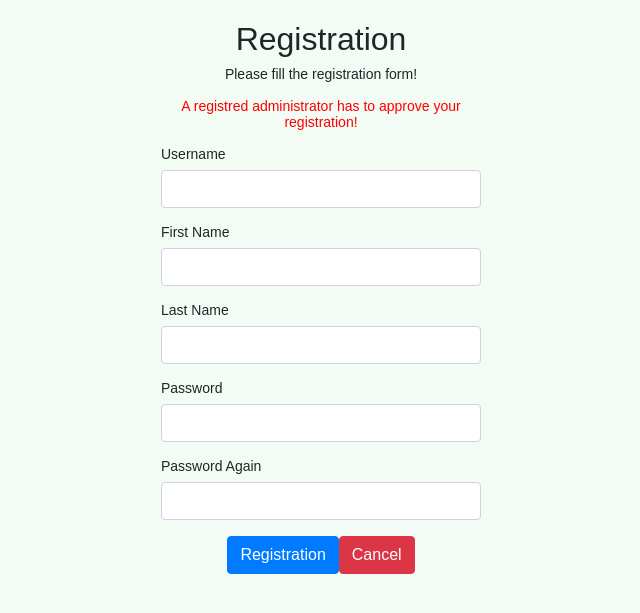
After one commit to milanbalazs/record_management_system, a PHP site: page /registration.php in a window 1280 px wide. The commit adds this page. Shown: the top 613 px of the page, without its empty margins (319-959 px from the left). Run offline with PHP 8.4, Linux system fonts and the light colour scheme.

Commit message:
Add registartion page and add 'approval' page (the registration can be approved here)

```diff
--- /dev/null
+++ b/app/registration.css
@@ -0,0 +1,20 @@
+body {
+    font: 14px sans-serif;
+    background-color: #f2fcf5;
+}
+
+h2.registration_text, p.please_fill_text {
+    text-align: center;
+}
+
+.please_fill_text_important {
+    text-align: center;
+    color: red;
+}
+
+.wrapper {
+    width: 360px;
+    padding: 20px;
+    margin-left:auto;
+    margin-right:auto;
+}
--- /dev/null
+++ b/app/registration.php
@@ -0,0 +1,145 @@
+<?php
+// Initialize the session
+session_start();
+
+// Include common PHP file
+require_once "common.php";
+
+// Check if the user is already logged in, if yes then redirect him to index page
+if(isset($_SESSION["loggedin"]) && $_SESSION["loggedin"] === true){
+    redirect("index.php");
+}
+
+// Include config PHP file
+require_once "config.php";
+
+// Define variables and initialize with empty values
+$username = $password = $first_name = $last_name = $second_password = "";
+$username_err = $password_err = $registration_err = $first_name_err = $last_name_err = $second_password_err = "";
+
+if($_SERVER['REQUEST_METHOD'] == "POST" and isset($_POST['cancel_btn'])) {
+    redirect("index.php");
+}
+
+// Processing form data when form is submitted
+if($_SERVER["REQUEST_METHOD"] == "POST" and isset($_POST['save_btn'])){
+
+    // Check if username is empty
+    if(empty(trim($_POST["username"]))){
+        $username_err = "Please enter username!";
+    } else{
+        $username = trim($_POST["username"]);
+    }
+
+    // Check if first name is empty
+    if(empty(trim($_POST["first_name"]))){
+        $first_name_err = "Please enter first name!";
+    } else{
+        $first_name = trim($_POST["first_name"]);
+    }
+
+    // Check if last name is empty
+    if(empty(trim($_POST["last_name"]))){
+        $last_name_err = "Please enter last name!";
+    } else{
+        $last_name = trim($_POST["last_name"]);
+    }
+
+    // Check if password is empty
+    if(empty(trim($_POST["password"]))){
+        $password_err = "Please enter your password!";
+    } else{
+        $password = trim($_POST["password"]);
+    }
+
+        // Check if second password is empty
+    if(empty(trim($_POST["second_password"]))){
+        $second_password_err = "Please enter password again!";
+    } else{
+        $second_password = trim($_POST["second_password"]);
+    }
+
+    // Validate credentials
+    if(empty($username_err) && empty($password_err) && empty($first_name_err) && empty($last_name_err) && empty($second_password_err)){
+        if (md5($password) != md5($second_password)) {
+            $registration_err = "The password and re-password don't match!";
+        }
+        else{
+            // Prepare an insert statement
+            $sql = "INSERT INTO admin_users (user_name, first_name, last_name, password_hash, approved) VALUES";
+            $sql .= " ('" . $username . "',";
+            $sql .= " '" . $first_name . "',";
+            $sql .= " '" . $last_name . "',";
+            $sql .= " '" . md5($password) . "',";
+            $sql .= " '" . 0 . "')";
+
+            if ($record_management_system_db_conn->query($sql) === TRUE) {
+                // Redirect to index page.
+                redirect("index.php");
+            }
+            else {
+                echo "Error create user: " . $record_management_system_db_conn->error;
+                $registration_err = "Error create user: " . $record_management_system_db_conn->error;
+            }
+        }
+    }
+}
+?>
+
+<!DOCTYPE html>
+<html lang="en">
+<head>
+    <meta charset="UTF-8">
+    <title>Registration</title>
+    <link rel="stylesheet" href="https://stackpath.bootstrapcdn.com/bootstrap/4.5.2/css/bootstrap.min.css">
+    <link rel="stylesheet" href="registration.css">
+    <link rel="icon" href="favicon.ico" type="image/x-icon">
+</head>
+<body>
+    <div class="wrapper">
+        <h2 class="registration_text">Registration</h2>
+        <p class="please_fill_text">Please fill the registration form!</p>
+        <p class="please_fill_text_important">A registred administrator has to approve your registration!</p>
+
+        <?php
+        if(!empty($registration_err)){
+            echo '<div class="alert alert-danger">' . $registration_err . '</div>';
+        }
+        ?>
+
+        <form action="<?php echo htmlspecialchars($_SERVER["PHP_SELF"]); ?>" method="post">
+            <div class="form-group">
+                <label>Username</label>
+                <input type="text" name="username" class="form-control <?php echo (!empty($username_err)) ? 'is-invalid' : ''; ?>" value="<?php echo $username; ?>">
+                <span class="invalid-feedback"><?php echo $username_err; ?></span>
+            </div>
+            <div class="form-group">
+                <label>First Name</label>
+                <input type="text" name="first_name" class="form-control <?php echo (!empty($first_name_err)) ? 'is-invalid' : ''; ?>" value="<?php echo $first_name; ?>">
+                <span class="invalid-feedback"><?php echo $first_name_err; ?></span>
+            </div>
+            <div class="form-group">
+                <label>Last Name</label>
+                <input type="text" name="last_name" class="form-control <?php echo (!empty($last_name_err)) ? 'is-invalid' : ''; ?>" value="<?php echo $last_name; ?>">
+                <span class="invalid-feedback"><?php echo $last_name_err; ?></span>
+            </div>
+            <div class="form-group">
+                <label>Password</label>
+                <input type="password" name="password" class="form-control <?php echo (!empty($password_err)) ? 'is-invalid' : ''; ?>">
+                <span class="invalid-feedback"><?php echo $password_err; ?></span>
+            </div>
+            <div class="form-group">
+                <label>Password Again</label>
+                <input type="password" name="second_password" class="form-control <?php echo (!empty($second_password_err)) ? 'is-invalid' : ''; ?>">
+                <span class="invalid-feedback"><?php echo $second_password_err; ?></span>
+            </div>
+            <div class="form-group">
+                <div class="d-flex justify-content-center">
+                    <input type="submit" class="btn btn-primary" name="save_btn" value="Registration">
+                    <input type="submit" class="btn btn-danger" name="cancel_btn" value="Cancel">
+                </div>
+            </div>
+        </form>
+    </div>
+</body>
+</html>
```
Also changed, not shown: app/add_modify.php (+6 -1 lines), app/approve.css (added, +19 -0 lines), app/approve.php (added, +113 -0 lines), app/index.php (+13 -3 lines), app/login.php (+5 -7 lines), 1 other file.
